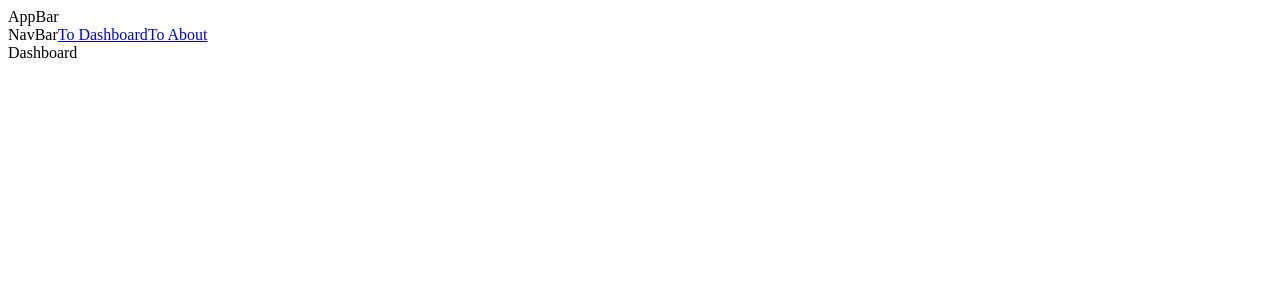
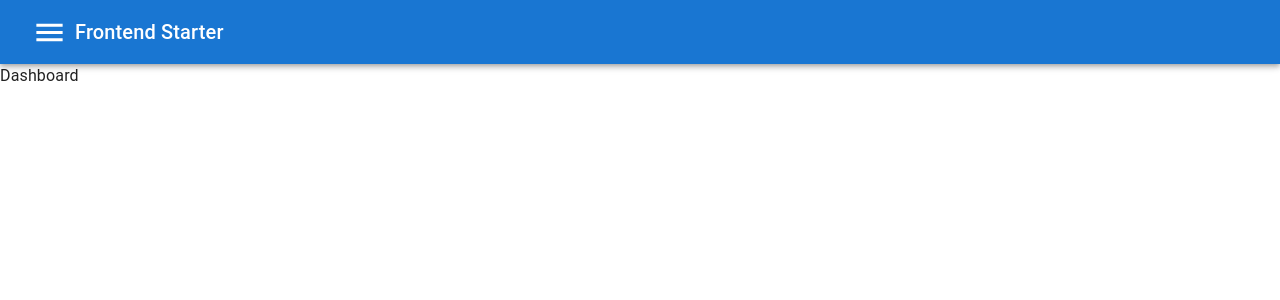
Before and after one commit to piotr-pietras/frontend-starter, a React app: page / in a window 1280 px wide. Shown: the top 300 px of the page. Built offline with nearby package versions, Linux system fonts and the light colour scheme.

Commit message:
Create app layout with MUI

```diff
--- a/package.json
+++ b/package.json
@@ -9,6 +9,11 @@
     "dev": "pnpm nodemon --config ./nodemon.config.json"
   },
   "dependencies": {
+    "@emotion/react": "^11.10.6",
+    "@emotion/styled": "^11.10.6",
+    "@mui/icons-material": "^5.11.11",
+    "@mui/material": "^5.11.12",
+    "@mui/system": "^5.11.12",
     "dotenv": "^16.0.3",
     "express": "^4.18.2",
     "react": "18.2.0",
--- a/src/App.tsx
+++ b/src/App.tsx
@@ -1,7 +1,14 @@
+import { CssBaseline, ThemeProvider } from "@mui/material";
 import React from "react";
 import { RouterProvider } from "react-router-dom";
-import { router } from "./router";
+import { router } from "./services/router";
+import { theme } from "./services/theme";
 
 export const App = () => {
-  return <RouterProvider router={router} />;
+  return (
+    <ThemeProvider theme={theme}>
+      <CssBaseline />
+      <RouterProvider router={router} />
+    </ThemeProvider>
+  );
 };
--- a/src/common/AppBar.tsx
+++ b/src/common/AppBar.tsx
@@ -1,5 +1,73 @@
-import React from "react";
+import {
+  Toolbar,
+  AppBar as AppBarMUI,
+  IconButton,
+  Typography,
+  List,
+  ListItem,
+  ListItemButton,
+  ListItemIcon,
+  ListItemText,
+} from "@mui/material";
+import MenuIcon from "@mui/icons-material/Menu";
+import InfoIcon from "@mui/icons-material/Info";
+import DashboardIcon from "@mui/icons-material/Dashboard";
+import React, { ReactElement, useCallback, useState } from "react";
+import { theme } from "../services/theme";
+import { Drawer } from "@mui/material";
+import { useNavigate } from "react-router-dom";
+import { AppRoutes } from "../routes";
+
+const navigations: {
+  name: string;
+  to: string;
+  muiIcon?: ReactElement;
+}[] = [
+  {
+    name: "Dashboard",
+    to: AppRoutes.dashboard,
+    muiIcon: <DashboardIcon fontSize="large" />,
+  },
+  {
+    name: "About",
+    to: AppRoutes.about,
+    muiIcon: <InfoIcon fontSize="large" />,
+  },
+];
 
 export const AppBar = () => {
-  return <div>AppBar</div>;
+  const navigate = useNavigate();
+  const [isDrawerOpened, setIsDrawerOpened] = useState(false);
+
+  const onDrawerClose = useCallback(() => setIsDrawerOpened(false), []);
+  const onDrawerOpen = useCallback(() => setIsDrawerOpened(true), []);
+  const onNavigate = useCallback((to: string) => {
+    onDrawerClose();
+    navigate(to);
+  }, []);
+
+  return (
+    <>
+      <AppBarMUI position="static">
+        <Toolbar>
+          <IconButton sx={{ color: theme.colors.white }} onClick={onDrawerOpen}>
+            <MenuIcon fontSize="large" color="inherit" />
+          </IconButton>
+          <Typography variant="h6">Frontend Starter</Typography>
+        </Toolbar>
+      </AppBarMUI>
+      <Drawer anchor={"left"} open={isDrawerOpened} onClose={onDrawerClose}>
+        <List>
+          {navigations.map(({ to, name, muiIcon }) => (
+            <ListItem key={to}>
+              <ListItemButton onClick={() => onNavigate(to)}>
+                <ListItemIcon>{muiIcon}</ListItemIcon>
+                <ListItemText primary={name} />
+              </ListItemButton>
+            </ListItem>
+          ))}
+        </List>
+      </Drawer>
+    </>
+  );
 };
--- a/src/common/NavBar.tsx
+++ /dev/null
@@ -1,13 +0,0 @@
-import React from "react";
-import { Link } from "react-router-dom";
-import { AppRoutes } from "../router";
-
-export const NavBar = () => {
-  return (
-    <div>
-      <span>NavBar</span>
-      <Link to={AppRoutes.dashboard}>To Dashboard</Link>
-      <Link to={AppRoutes.about}>To About</Link>
-    </div>
-  );
-};
--- a/src/common/layouts/MainLayout.tsx
+++ b/src/common/layouts/MainLayout.tsx
@@ -1,14 +1,12 @@
 import React from "react";
 import { Outlet } from "react-router";
 import { AppBar } from "../AppBar";
-import { NavBar } from "../NavBar";
 
 export const MainLayout = () => {
   return (
-    <div>
+    <>
       <AppBar />
-      <NavBar />
       <Outlet />
-    </div>
+    </>
   );
 };
--- /dev/null
+++ b/src/routes.tsx
@@ -0,0 +1,4 @@
+export enum AppRoutes {
+  dashboard = "/",
+  about = "/about",
+}
--- a/src/router.tsx
+++ b/src/services/router.tsx
@@ -1,13 +1,9 @@
 import React from "react";
 import { createBrowserRouter } from "react-router-dom";
-import { MainLayout } from "./common/layouts/MainLayout";
-import { About } from "./features/About/About";
-import { Dashboard } from "./features/Dashboard/Dashboard";
-
-export enum AppRoutes {
-  dashboard = "/",
-  about = "/about",
-}
+import { MainLayout } from "../common/layouts/MainLayout";
+import { About } from "../features/About/About";
+import { Dashboard } from "../features/Dashboard/Dashboard";
+import { AppRoutes } from "../routes";
 
 export const router = createBrowserRouter([
   {
--- /dev/null
+++ b/src/services/theme.tsx
@@ -0,0 +1,44 @@
+import { createTheme } from "@mui/material/styles";
+
+//Colors' name based on: https://www.color-hex.com/color-names.html
+interface Colors {
+  white: string;
+  whiteSmoke: string;
+  red1: string;
+  yellow1: string;
+}
+
+declare module "@mui/material/styles" {
+  interface Theme {
+    colors: Colors;
+  }
+
+  interface ThemeOptions extends Partial<Theme> {}
+}
+
+const colors: Colors = {
+  white: "rgba(255,255,255,1)",
+  whiteSmoke: "rgba(245,245,245,1)",
+  red1: "rgba(255,0,0,1)",
+  yellow1: "rgba(255,255,0,1)",
+};
+
+export const theme = createTheme({
+  colors,
+  components: {
+    MuiCssBaseline: {
+      styleOverrides: {
+        "#react-app": {
+          height: "100%",
+        },
+        body: {
+          height: "100%",
+          margin: 0,
+        },
+        html: {
+          height: "100%",
+        },
+      },
+    },
+  },
+});
```
Also changed, not shown: 2 other files (tests, documents, lock files or other folders).
